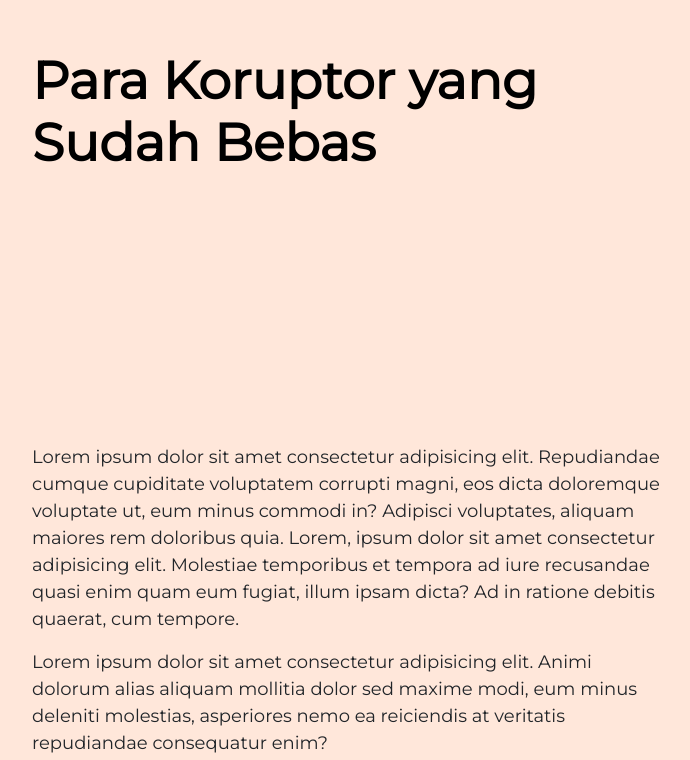
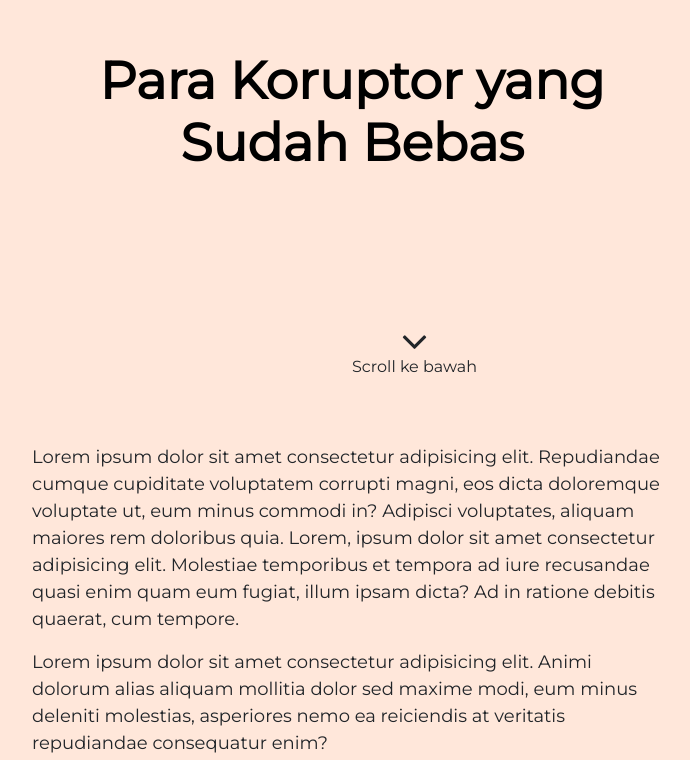
Before and after one commit to detikX/korupsi, a plain HTML site: page index.html in a window 1280 px wide. Shown: the part 188-948 px from the top of the page, without its empty margins (288-978 px from the left). Drawn offline with Linux system fonts and the light colour scheme.

Commit message:
update update

```diff
--- a/index.html
+++ b/index.html
@@ -190,8 +190,16 @@
           </a>
         </div>
 
-        <div class="banner__titlex">
-          <h1>Para Koruptor yang Sudah Bebas</h1>
+        <div class="banner__titlex text-center">
+          <h1 class="text-center">Para Koruptor yang Sudah Bebas</h1>
+        </div>
+
+        <div class="scroll-down text-center">
+          <div class="wow animate__animated animate__shakeY animate__infinite animate__slow"
+          data-wow-delay="0.5s">
+            <i class="fa fa-angle-down font-big" aria-hidden="true"></i>
+          </div>
+          Scroll ke bawah
         </div>
       </section>
 
--- a/sass/init.scss
+++ b/sass/init.scss
@@ -343,3 +343,10 @@ main {
     font-style: italic;
   }
 }
+
+.scroll-down {
+  position: absolute;
+  left: 50%;
+  bottom: 0;
+  transform: translate(0, -50%);
+}
```
Also changed, not shown: sass/init.css, 1 other file.
